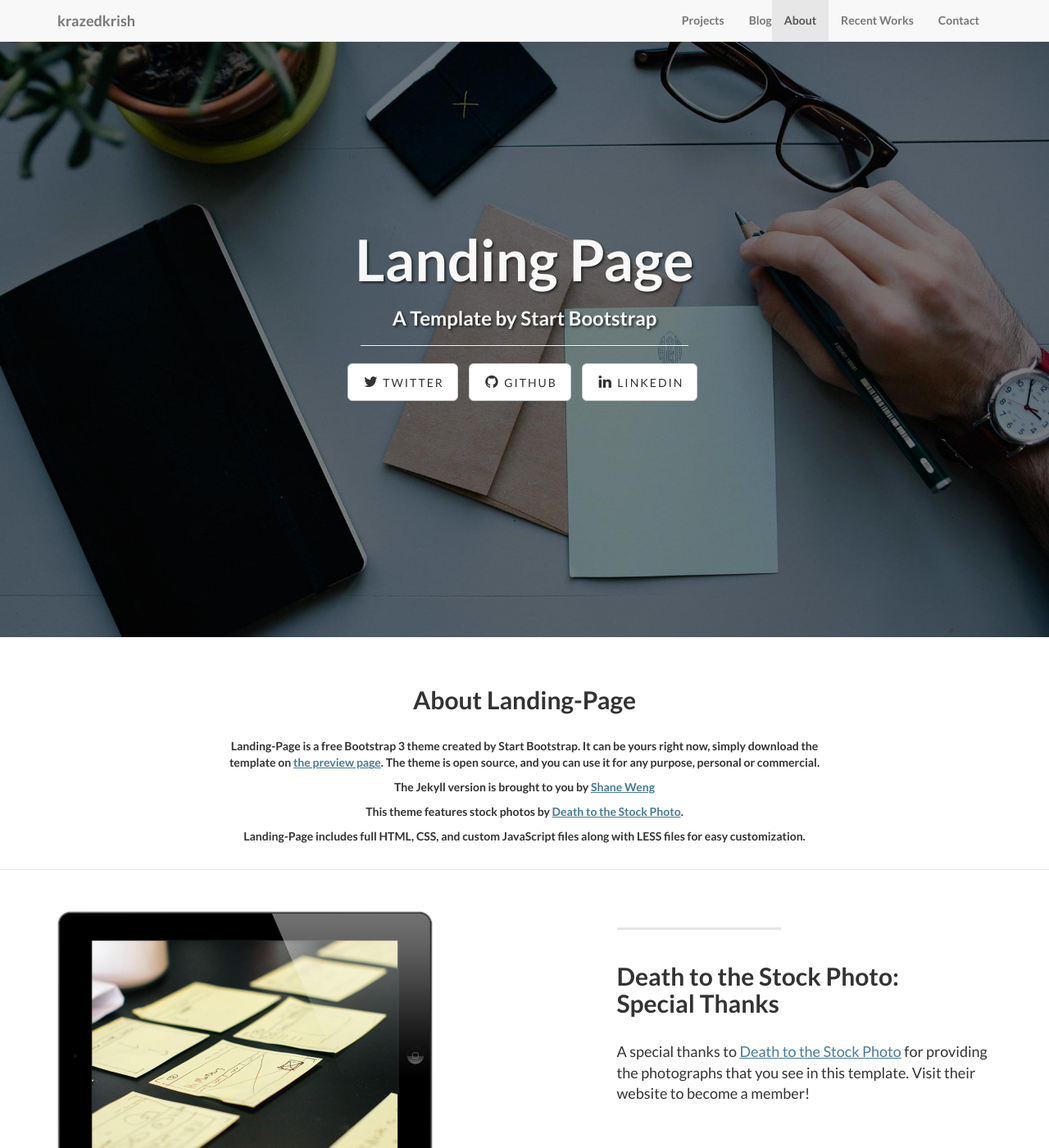
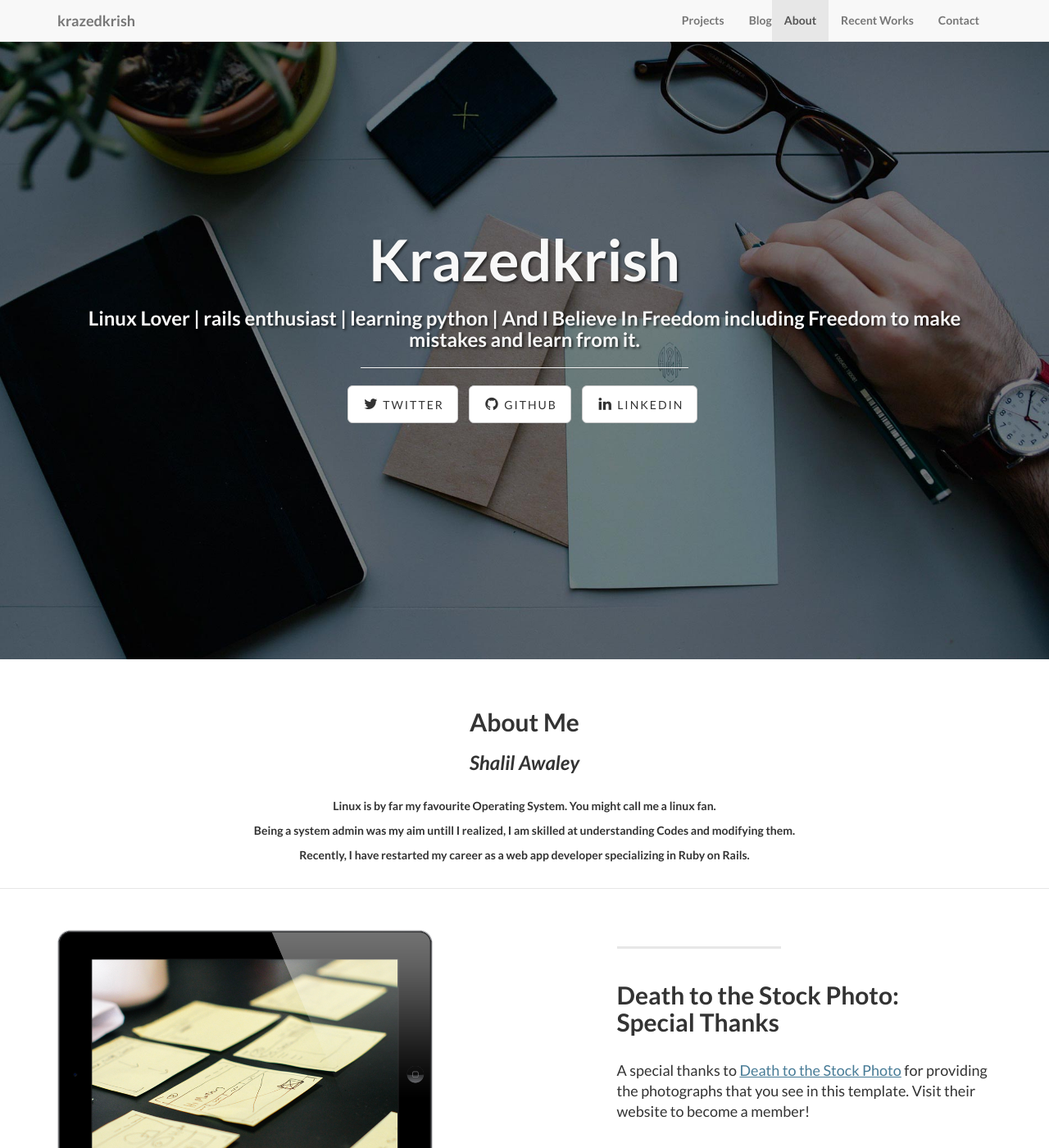
Before and after one commit to krazedkrish/projects, a Jekyll site: the page built from index.html, in a window 1280 px wide and 1400 px high. Shown: the whole window at 82% size. Built offline with Jekyll 4.4.1, drawn with Linux system fonts in a browser that asks for light colours.

Commit message:
adds site title and aboutme section in the page

```diff
--- a/_includes/about.html
+++ b/_includes/about.html
@@ -3,12 +3,12 @@
       <div class="row">
         <div class="col-lg-8 col-lg-offset-2">
           <br/><br/>
-              <h2>About Landing-Page</h2>
+          <h2>About Me</h2>
+          <h3><em>Shalil Awaley</em></h3>
           <br/>
-                <p>Landing-Page is a free Bootstrap 3 theme created by Start Bootstrap. It can be yours right now, simply download the template on <a href="http://startbootstrap.com/template-overviews/landing-page/">the preview page</a>. The theme is open source, and you can use it for any purpose, personal or commercial.</p>
-                <p>The Jekyll version is brought to you by <a href="https://github.com/swcool">Shane Weng</a></p>
-                <p>This theme features stock photos by <a href="http://join.deathtothestockphoto.com//">Death to the Stock Photo</a>.</p>
-                <p>Landing-Page includes full HTML, CSS, and custom JavaScript files along with LESS files for easy customization.</p>
+          <p>Linux is by far my favourite Operating System. You might call me a linux fan.</p>
+          <p>Being a system admin was my aim untill I realized, I am skilled at understanding Codes and modifying them.</p>
+          <p>Recently, I have restarted my career as a web app developer specializing in Ruby on Rails.</p>
           <br/>
         </div>
       </div>
--- a/index.html
+++ b/index.html
@@ -1,5 +1,5 @@
 ---
 layout: default
-title: Landing Page
-subTitle: A Template by Start Bootstrap
+title: Krazedkrish
+subTitle: Linux Lover | rails enthusiast | learning python | And I Believe In Freedom including Freedom to make mistakes and learn from it.
 ---
```
Lines whose indentation alone changed are shown as unchanged.
